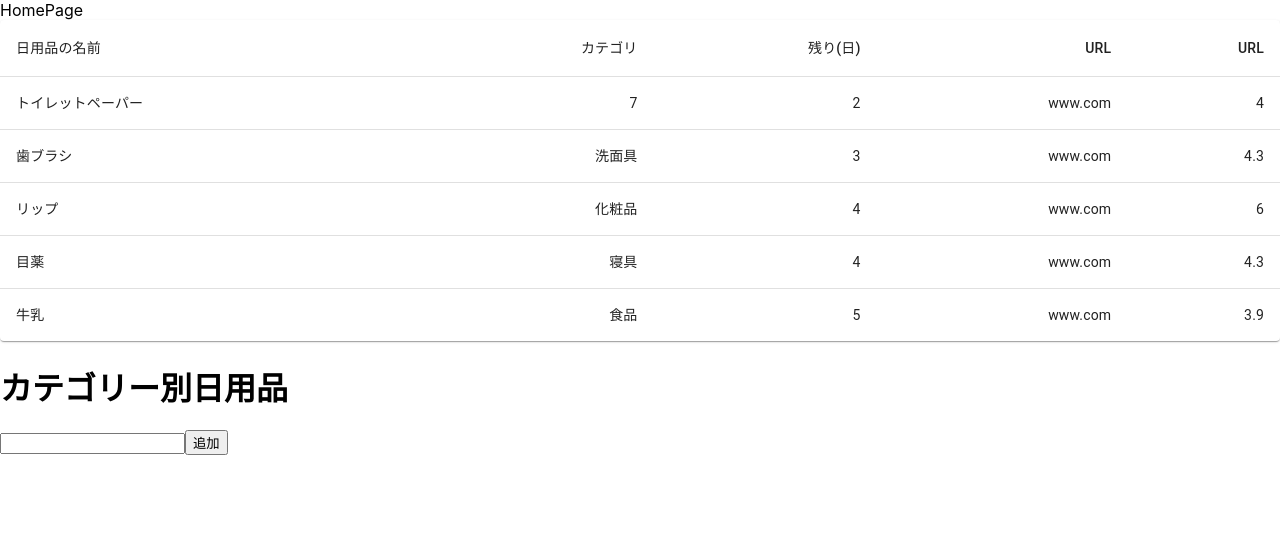
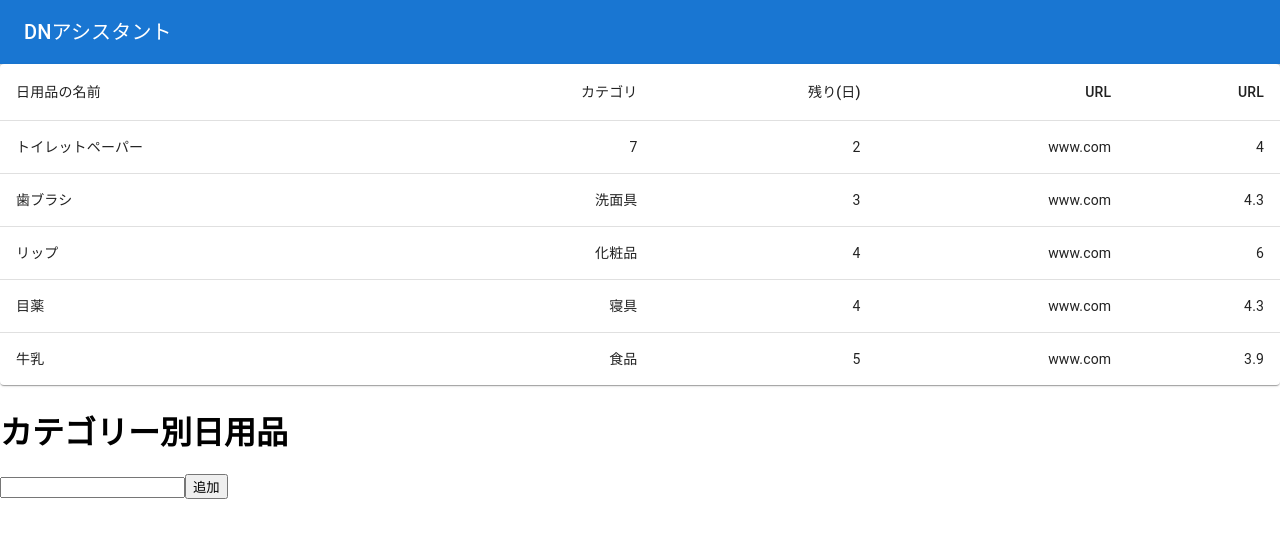
Before and after one commit to RozeSullatui/dailry-app, a React (Create React App) app: page /home in a window 1280 px wide. Shown: the top 538 px of the page. Built offline with nearby package versions, Linux system fonts and the light colour scheme.

Commit message:
Shinyasan Thank you

```diff
--- a/src/components/HomePage.jsx
+++ b/src/components/HomePage.jsx
@@ -1,11 +1,12 @@
 import React from 'react'
 import CategoryComponent from './CategoryComponent';
+import Header from './header';
 import ListComponent from './ListComponent';
 
 function HomePage() {
   return (
     <div>
-      <div>HomePage</div>
+      <Header/>
       <div>
         <ListComponent/>
       </div>
--- /dev/null
+++ b/src/components/header.jsx
@@ -0,0 +1,16 @@
+import { AppBar, Toolbar, Typography } from '@mui/material';
+import React from 'react';
+
+const Header = () => {
+  return (
+    <AppBar position="static">
+      <Toolbar>
+        <Typography variant="h6">
+          DNアシスタント
+        </Typography>
+      </Toolbar>
+    </AppBar>
+  );
+};
+
+export default Header;
```
Also changed, not shown: src/components/header.js (deleted, +0 -9 lines).
